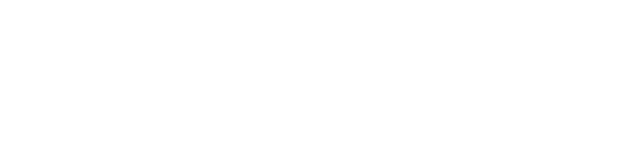
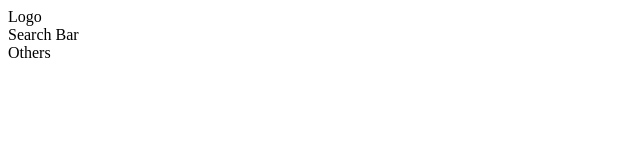
Before and after one commit to thissideaditya/YouTube-Clone, a plain HTML site: page index.html in a window 1280 px wide. Shown: the whole page, without its empty margins (0-640 px from the left). Drawn offline with Linux system fonts and the light colour scheme.

Commit message:
trying to push

```diff
--- a/index.html
+++ b/index.html
@@ -7,6 +7,10 @@
     <title>YouTube</title>
 </head>
 <body>
-
+    <nav>
+        <div>Logo</div>
+        <div>Search Bar</div>
+        <div>Others</div>
+    </nav>
 </body>
 </html>
```
